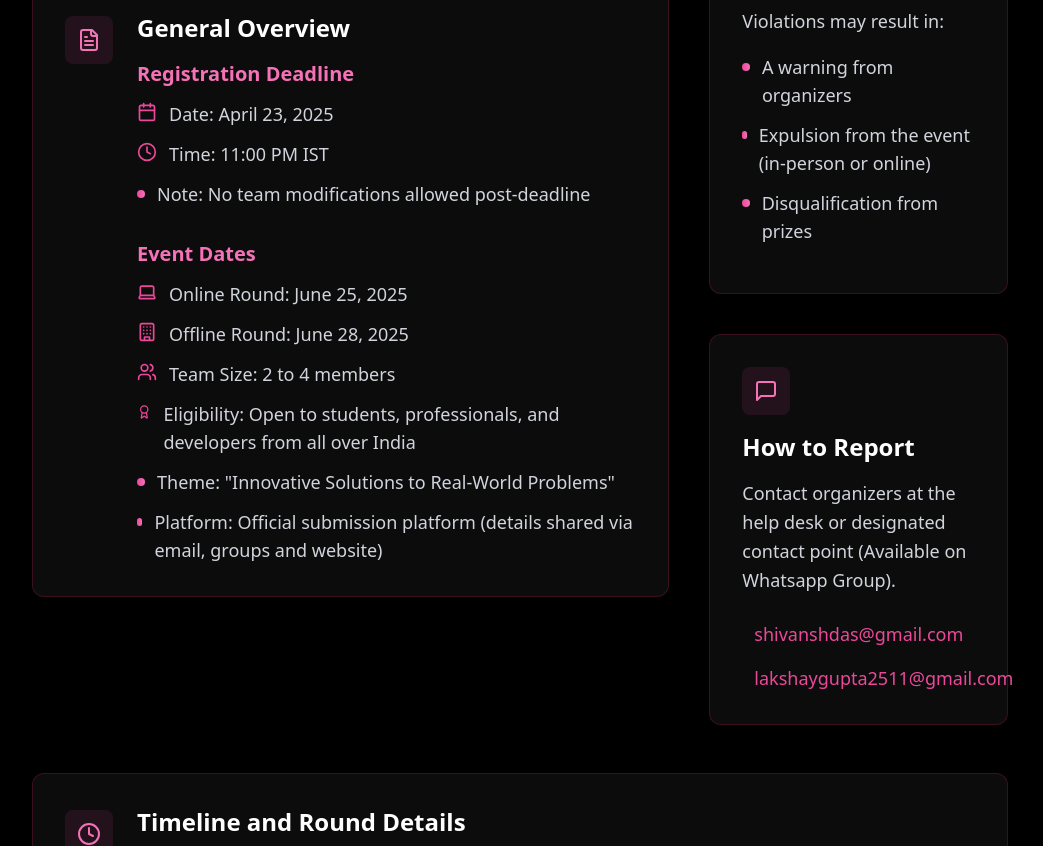
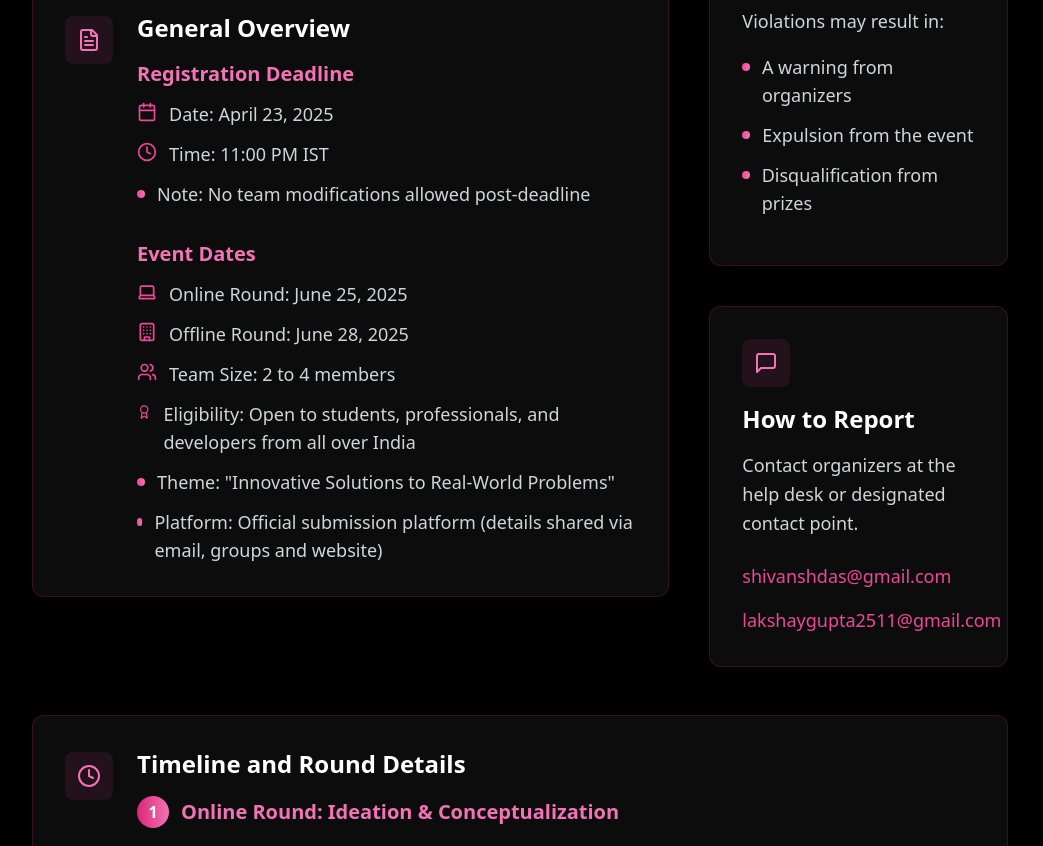
Before and after one commit to lak7/codeclash, a Next.js app: page /code-of-conduct in a window 1280 px wide. Shown: the part 720-1566 px from the top of the page, without its empty margins (120-1163 px from the left). Built offline with nearby package versions, Linux system fonts and the light colour scheme.

Commit message:
Fixed some padding and shit

```diff
--- a/app/code-of-conduct/page.tsx
+++ b/app/code-of-conduct/page.tsx
@@ -199,9 +199,7 @@ export default function CodeOfConduct() {
                   </li>
                   <li className="flex items-start">
                     <span className="h-2 w-2 bg-gradient-to-r from-pink-500 to-pink-400 rounded-full mr-3 mt-2.5"></span>
-                    <span className="text-lg">
-                      Expulsion from the event (in-person or online)
-                    </span>
+                    <span className="text-lg">Expulsion from the event</span>
                   </li>
                   <li className="flex items-start">
                     <span className="h-2 w-2 bg-gradient-to-r from-pink-500 to-pink-400 rounded-full mr-3 mt-2.5"></span>
@@ -224,11 +222,11 @@ export default function CodeOfConduct() {
                 </h3>
                 <p className="text-gray-300 leading-relaxed mb-6 text-lg">
                   Contact organizers at the help desk or designated contact
-                  point (Available on Whatsapp Group).
+                  point.
                 </p>
                 <div className="space-y-4">
                   <div className="flex items-start">
-                    <Mail className="h-5 w-5 text-pink-500 mr-3 mt-1.5" />
+                    <Mail className="h-5 w-5 text-pink-500 mr-0 mt-1.5" />
                     <div className="flex flex-col space-y-4">
                       <a
                         href="mailto:shivanshdas@gmail.com"
```
